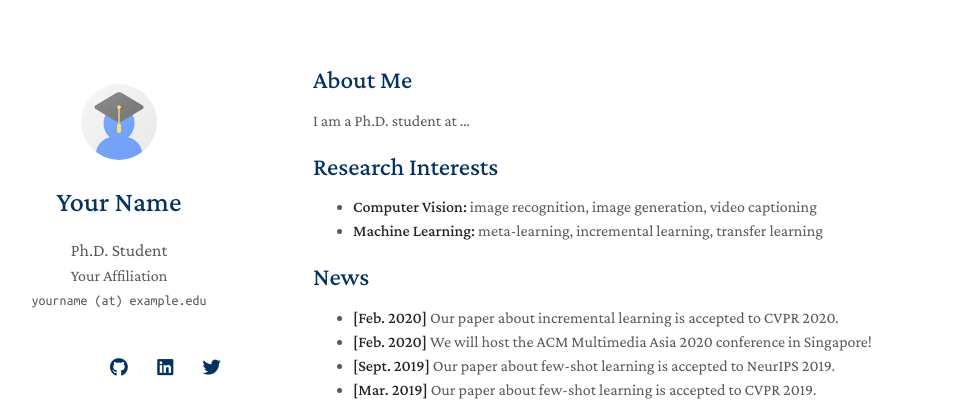
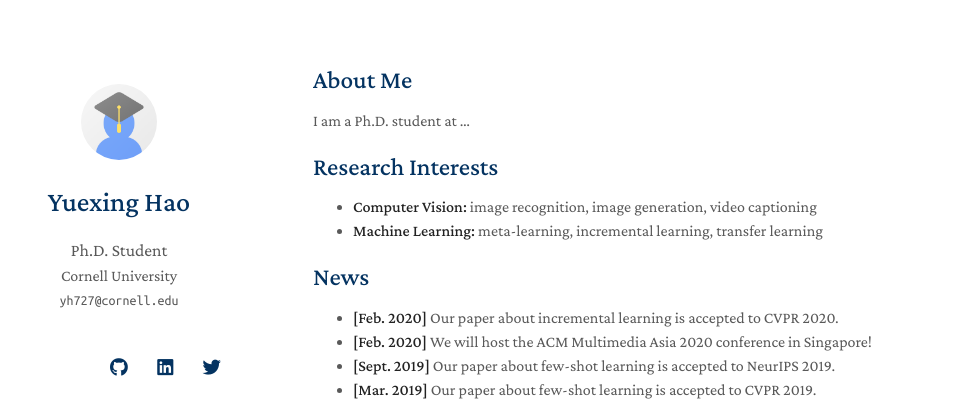
Before and after one commit to YuexingHao/Yuexing-Hao, a Jekyll site: the page built from index.md, in a window 1280 px wide. Shown: the top 401 px of the page, without its empty margins (157-1135 px from the left). Built offline with Jekyll 4.4.1, drawn with Linux system fonts in a browser that asks for light colours; nearby versions of some CDN libraries; a style sheet for code colours, icons or effects is not loaded; our own code applies the rules of GitHub Pages for plain Markdown files.

Commit message:
Update _config.yml

```diff
--- a/_config.yml
+++ b/_config.yml
@@ -1,8 +1,8 @@
 # Basic Information
-title: Your Name
+title: Yuexing Hao
 position: Ph.D. Student
-affiliation: Your Affiliation
-email: yourname (at) example.edu
+affiliation: Cornell University
+email: yh727@cornell.edu
 
 # Search Engine Optimization (SEO)
 # The following information is used to improve the website traffic from search engines, e.g., Google.
@@ -12,10 +12,10 @@ canonical: https://minimal-light-theme.yliu.me/
 
 # Links
 # If you don't need one of them, you may delete the corresponding line.
-google_scholar: https://scholar.google.com/
+google_scholar: https://scholar.google.com/citations?user=lqYp-ksAAAAJ&hl=en&oi=ao
 cv_link: assets/files/curriculum_vitae.pdf
-github_link: https://github.com/
-linkedin: https://www.linkedin.com/
+github_link: https://github.com/YuexingHao
+linkedin: https://www.linkedin.com/in/yuexing-hao/
 twitter: https://twitter.com/
 
 # Images (e.g., your profile picture and your website's favicon)
```
